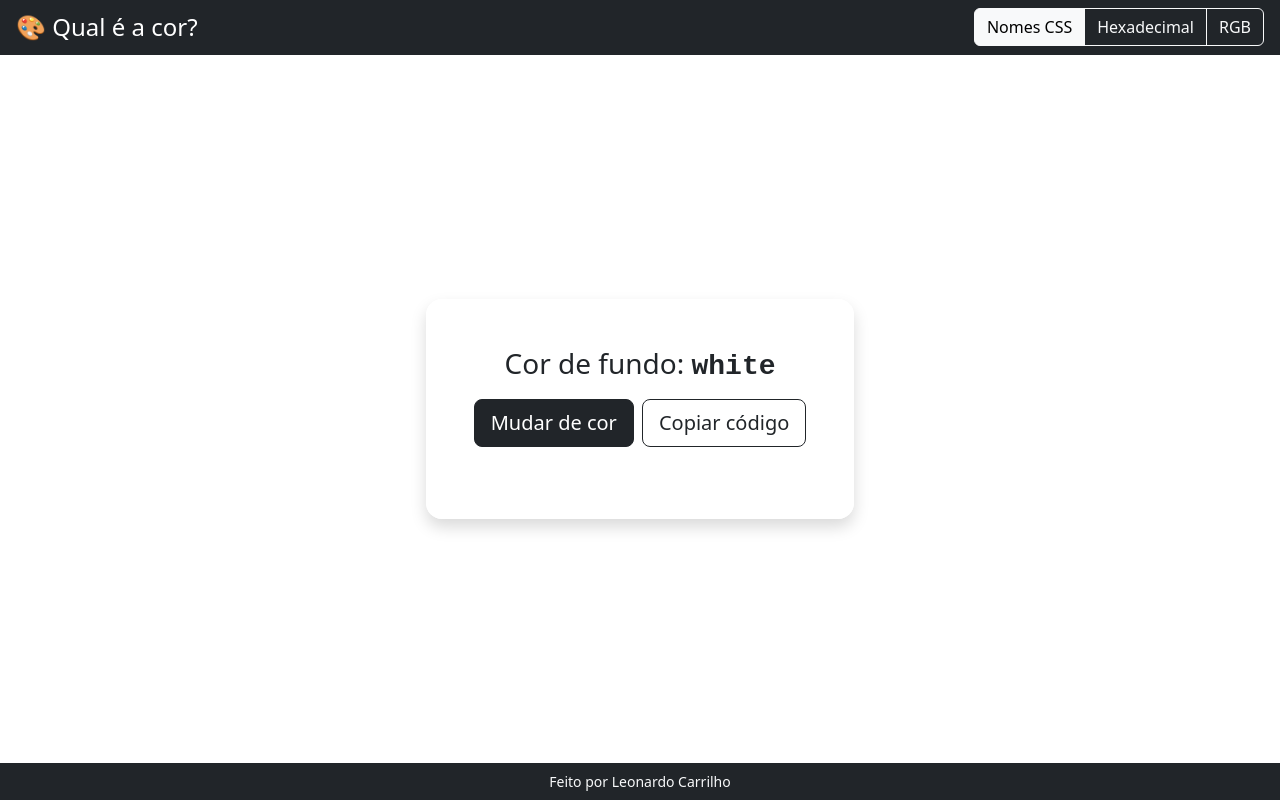
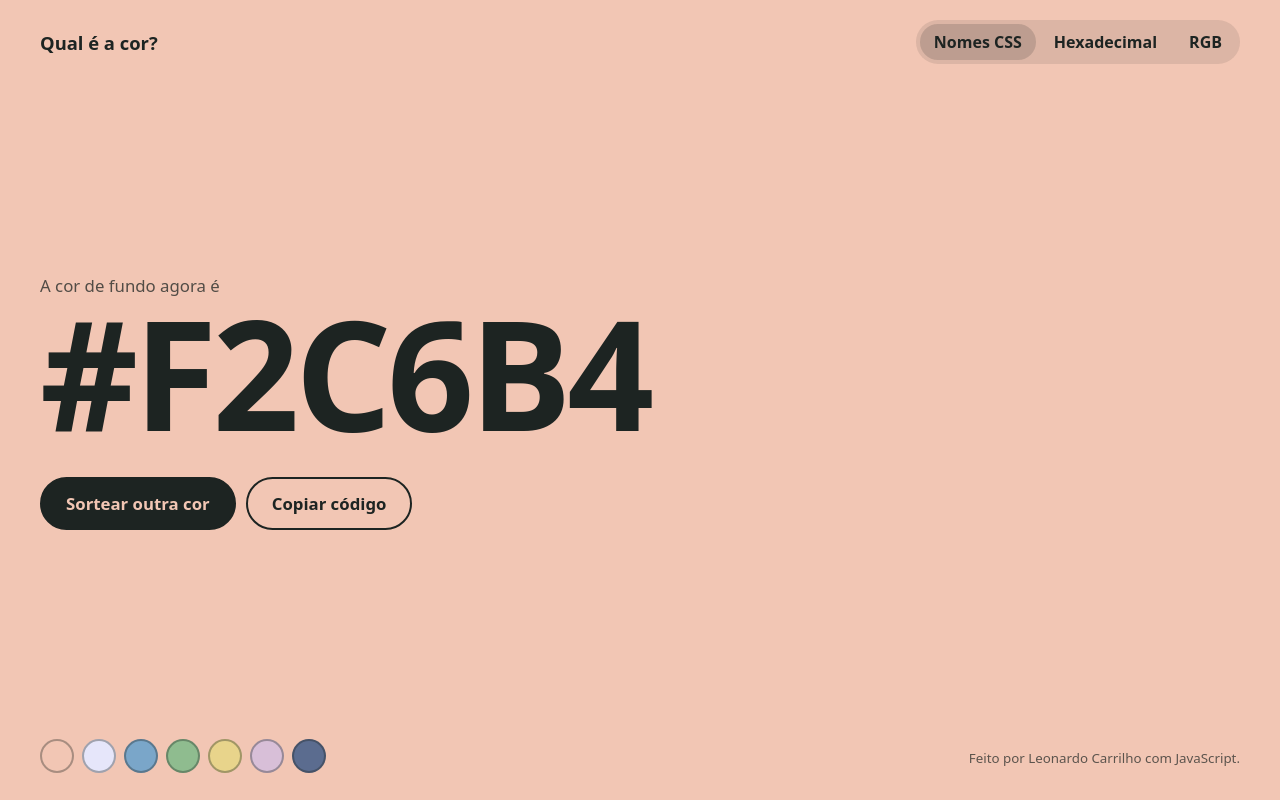
Before and after one commit to LeonardoCarrilho/qual-e-a-cor, a plain HTML site: page index.html in a window 1280 px wide. Drawn offline with nearby package versions, Linux system fonts and the light colour scheme; a web font is replaced by a local one.

Commit message:
Novo visual: a página inteira vira a cor sorteada
Co-Authored-By: Claude Opus 5.5 <noreply@anthropic.com>

```diff
--- a/app.js
+++ b/app.js
@@ -1,5 +1,6 @@
 const nomes = ["red", "green", "blue", "black", "white", "gold", "tomato", "orchid", "teal",
-  "coral", "crimson", "indigo", "khaki", "salmon", "skyblue", "slategray", "turquoise", "violet"];
+  "coral", "crimson", "indigo", "khaki", "salmon", "skyblue", "slategray", "turquoise", "violet",
+  "lavender", "peachpuff", "thistle", "powderblue", "darkseagreen", "rosybrown", "wheat"];
 const HEX = "0123456789ABCDEF";
 const aleatorio = (max) => Math.floor(Math.random() * max);
 
@@ -9,32 +10,58 @@ const geradores = {
   rgb: () => `rgb(${aleatorio(256)}, ${aleatorio(256)}, ${aleatorio(256)})`,
 };
 
+// Cores de exemplo já no histórico ao abrir a página.
+const EXEMPLOS = ["#F2C6B4", "lavender", "rgb(122, 166, 201)", "darkseagreen", "#E8D48B", "thistle", "#5B6C8F"];
+
 let modo = "nome";
-const span = document.querySelector("#cor");
+const raiz = document.documentElement;
+const texto = document.querySelector("#cor");
 const historico = document.querySelector("#historico");
 
+// Converte qualquer cor CSS para RGB e escolhe texto escuro ou claro conforme a luminância.
+const amostra = document.createElement("canvas").getContext("2d");
+function contraste(cor) {
+  amostra.fillStyle = "#000";
+  amostra.fillStyle = cor;
+  const h = amostra.fillStyle;
+  const [r, g, b] = h.startsWith("#") ? [1, 3, 5].map((i) => parseInt(h.slice(i, i + 2), 16)) : h.match(/\d+/g).map(Number);
+  const luz = (0.2126 * r + 0.7152 * g + 0.0722 * b) / 255;
+  return luz > 0.55 ? "#1d2422" : "#f7f7f4";
+}
+
+function mostrar(cor) {
+  raiz.style.setProperty("--cor", cor);
+  raiz.style.setProperty("--texto", contraste(cor));
+  texto.textContent = cor;
+}
+
+function guardar(cor) {
+  const li = document.createElement("li");
+  li.innerHTML = `<button type="button" title="${cor}" aria-label="Voltar para ${cor}" style="background:${cor}"></button>`;
+  li.firstChild.addEventListener("click", () => mostrar(cor));
+  historico.prepend(li);
+  while (historico.children.length > 10) historico.lastChild.remove();
+}
+
 function aplicar(cor) {
-  document.body.style.backgroundColor = cor;
-  span.textContent = cor;
-  const li = document.createElement("li");
-  li.className = "list-inline-item";
-  li.innerHTML = `<span class="d-inline-block rounded-circle border" title="${cor}" style="width:24px;height:24px;background:${cor}"></span>`;
-  historico.prepend(li);
-  while (historico.children.length > 8) historico.lastChild.remove();
+  mostrar(cor);
+  guardar(cor);
 }
+
+[...EXEMPLOS].reverse().forEach(guardar);
+mostrar(EXEMPLOS[0]);
 
 document.querySelector("#mudar").addEventListener("click", () => aplicar(geradores[modo]()));
 document.querySelector("#copiar").addEventListener("click", async (e) => {
   try {
-    await navigator.clipboard.writeText(span.textContent);
+    await navigator.clipboard.writeText(texto.textContent);
     e.target.textContent = "Copiado!";
   } catch { e.target.textContent = "Não foi possível copiar"; }
   setTimeout(() => (e.target.textContent = "Copiar código"), 1200);
 });
 document.querySelectorAll("[data-modo]").forEach((b) =>
   b.addEventListener("click", () => {
-    document.querySelectorAll("[data-modo]").forEach((x) => x.classList.remove("active"));
-    b.classList.add("active");
+    document.querySelectorAll("[data-modo]").forEach((x) => x.classList.toggle("ativo", x === b));
     modo = b.dataset.modo;
     aplicar(geradores[modo]());
   })
--- a/index.html
+++ b/index.html
@@ -4,33 +4,60 @@
   <meta charset="UTF-8">
   <meta name="viewport" content="width=device-width, initial-scale=1.0">
   <title>Qual é a cor?</title>
-  <link href="https://cdn.jsdelivr.net/npm/bootstrap@5.3.3/dist/css/bootstrap.min.css" rel="stylesheet">
+  <link rel="preconnect" href="https://fonts.googleapis.com">
+  <link rel="preconnect" href="https://fonts.gstatic.com" crossorigin>
+  <link href="https://fonts.googleapis.com/css2?family=Familjen+Grotesk:wght@400;600;700&display=swap" rel="stylesheet">
   <style>
-    body { transition: background-color .4s; min-height: 100vh; }
-    .painel { background: #fffc; backdrop-filter: blur(4px); }
-    #cor { font-family: ui-monospace, monospace; }
+    /* Identidade: a página inteira vira a cor sorteada; o texto se ajusta para continuar legível. */
+    :root { --cor: #9ec5b8; --texto: #1d2422; }
+    * { box-sizing: border-box; margin: 0; padding: 0; }
+    body {
+      min-height: 100vh; display: flex; flex-direction: column;
+      background: var(--cor); color: var(--texto);
+      font-family: "Familjen Grotesk", system-ui, sans-serif;
+      transition: background-color .5s, color .5s;
+    }
+    button { font: inherit; cursor: pointer; color: inherit; }
+    :focus-visible { outline: 3px solid currentColor; outline-offset: 3px; }
+    header { display: flex; justify-content: space-between; align-items: center; gap: 12px; flex-wrap: wrap; padding: 20px clamp(16px, 4vw, 40px); }
+    header h1 { font-size: 1.15rem; font-weight: 700; }
+    .modos { display: flex; gap: 4px; padding: 4px; border-radius: 999px; background: color-mix(in srgb, currentColor 10%, transparent); }
+    .modos button { border: 0; background: none; padding: 7px 14px; border-radius: 999px; font-weight: 600; }
+    .modos button.ativo { background: color-mix(in srgb, currentColor 16%, transparent); }
+    main { flex: 1; display: flex; flex-direction: column; justify-content: center; padding: 0 clamp(16px, 4vw, 40px); }
+    .rotulo { font-size: 1.05rem; opacity: .75; }
+    #cor { font-size: clamp(3rem, 13vw, 9.5rem); font-weight: 700; line-height: 1; letter-spacing: -.03em; word-break: break-word; }
+    .acoes { display: flex; gap: 10px; flex-wrap: wrap; margin-top: 28px; }
+    .acoes button { padding: 13px 24px; border-radius: 999px; font-weight: 700; font-size: 1.05rem; border: 2px solid currentColor; background: none; }
+    .acoes button.principal { background: var(--texto); color: var(--cor); border-color: var(--texto); }
+    footer { display: flex; justify-content: space-between; align-items: center; gap: 16px; flex-wrap: wrap; padding: 20px clamp(16px, 4vw, 40px) 24px; }
+    #historico { list-style: none; display: flex; gap: 8px; flex-wrap: wrap; }
+    #historico button { width: 34px; height: 34px; border-radius: 50%; border: 2px solid color-mix(in srgb, currentColor 35%, transparent); }
+    footer small { opacity: .7; }
+    @media (prefers-reduced-motion: reduce) { body { transition: none; } }
   </style>
 </head>
-<body class="d-flex flex-column">
-  <header class="navbar navbar-dark bg-dark px-3">
-    <h2 class="navbar-brand m-0 fs-4">🎨 Qual é a cor?</h2>
-    <nav class="btn-group" role="group" aria-label="Modo">
-      <button class="btn btn-outline-light active" data-modo="nome">Nomes CSS</button>
-      <button class="btn btn-outline-light" data-modo="hexa">Hexadecimal</button>
-      <button class="btn btn-outline-light" data-modo="rgb">RGB</button>
+<body>
+  <header>
+    <h1>Qual é a cor?</h1>
+    <nav class="modos" aria-label="Formato da cor">
+      <button class="ativo" data-modo="nome">Nomes CSS</button>
+      <button data-modo="hexa">Hexadecimal</button>
+      <button data-modo="rgb">RGB</button>
     </nav>
   </header>
-  <main class="flex-grow-1 d-flex align-items-center justify-content-center p-3">
-    <div class="painel rounded-4 shadow p-4 p-md-5 text-center">
-      <h1 class="h3 mb-3">Cor de fundo: <span id="cor" class="fw-bold">white</span></h1>
-      <div class="d-flex gap-2 justify-content-center flex-wrap">
-        <button id="mudar" class="btn btn-dark btn-lg">Mudar de cor</button>
-        <button id="copiar" class="btn btn-outline-dark btn-lg">Copiar código</button>
-      </div>
-      <ul id="historico" class="list-inline mt-4 mb-0" aria-label="Últimas cores"></ul>
+  <main>
+    <p class="rotulo">A cor de fundo agora é</p>
+    <p id="cor" aria-live="polite">#9EC5B8</p>
+    <div class="acoes">
+      <button id="mudar" class="principal">Sortear outra cor</button>
+      <button id="copiar">Copiar código</button>
     </div>
   </main>
-  <footer class="text-center small py-2 bg-dark text-light">Feito por Leonardo Carrilho</footer>
+  <footer>
+    <ul id="historico" aria-label="Últimas cores. Clique para voltar a uma delas."></ul>
+    <small>Feito por Leonardo Carrilho com JavaScript.</small>
+  </footer>
   <script src="app.js"></script>
 </body>
 </html>
```
